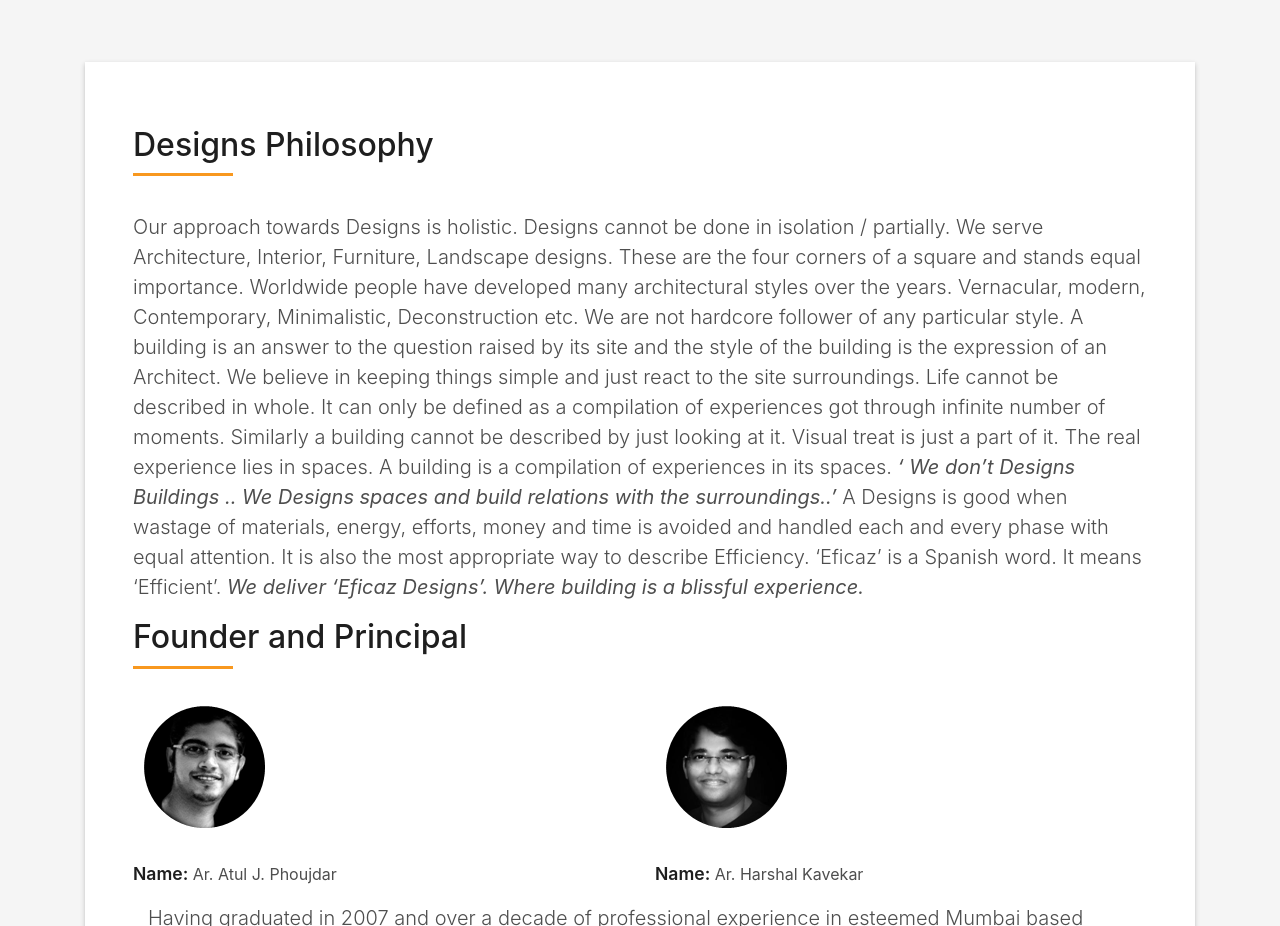
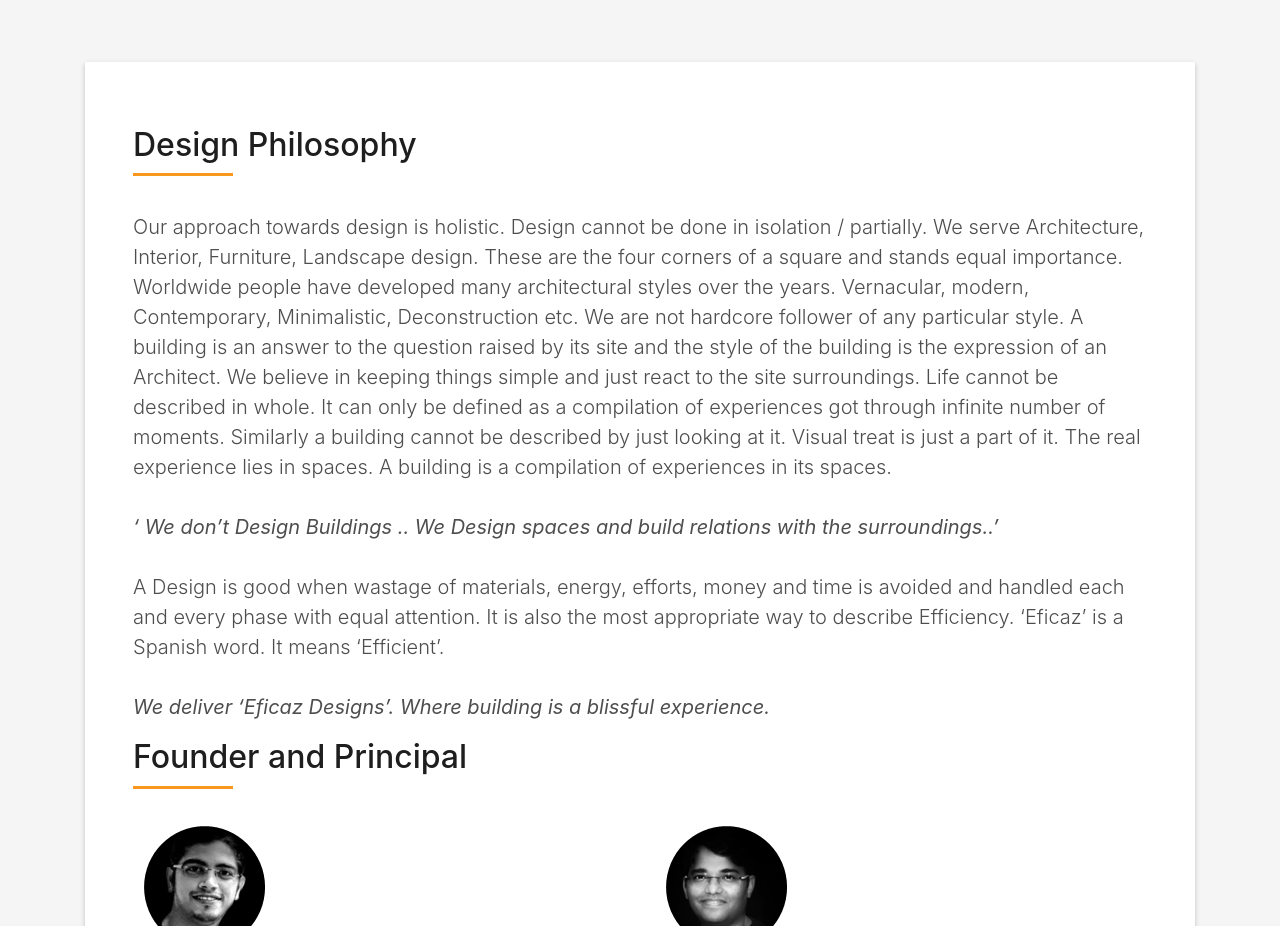
Before and after one commit to harshalkavekar/harshalkavekar.github.io, a plain HTML site: page index.html in a window 1280 px wide. Shown: the part 802-1728 px from the top of the page. Drawn offline with Linux system fonts and the light colour scheme; files whose address does not match are found by name.

Commit message:
Made all necessary changes

```diff
--- a/index.html
+++ b/index.html
@@ -96,13 +96,13 @@
                 <div class="about-me pt-4 pt-md-0">
                   <div class="title-box-2">
                     <h5 class="title-left">
-                      Designs Philosophy
+                      Design Philosophy
                     </h5>
                   </div>
 
                   <p class="lead">
-                    Our approach towards Designs is holistic. Designs cannot be done in isolation / partially. We serve
-                    Architecture, Interior, Furniture, Landscape designs. These are the four corners of a square and
+                    Our approach towards design is holistic. Design cannot be done in isolation / partially. We serve
+                    Architecture, Interior, Furniture, Landscape design. These are the four corners of a square and
                     stands equal importance.
                     Worldwide people have developed many architectural styles over the years. Vernacular, modern,
                     Contemporary, Minimalistic, Deconstruction etc. We are not hardcore follower of any particular
@@ -113,12 +113,21 @@
                     through infinite number of moments. Similarly a building cannot be described by just looking at it.
                     Visual treat is just a part of it. The real experience lies in spaces. A building is a compilation
                     of experiences in its spaces.
-                    <b><i>‘ We don’t Designs Buildings .. We Designs spaces and build relations with the
+                    <br/>
+                    <br/>
+
+                    <b><i>‘ We don’t Design Buildings .. We Design spaces and build relations with the
                         surroundings..’</i></b>
-                    A Designs is good when wastage of materials, energy, efforts, money and time is avoided and handled
+                    <br/>
+                    <br/>
+                    A Design is good when wastage of materials, energy, efforts, money and time is avoided and handled
                     each and every phase with equal attention. It is also the most appropriate way to describe
                     Efficiency. ‘Eficaz’ is a Spanish word. It means ‘Efficient’.
+                    <br/>
+                    <br/>
+
                     <b><i>We deliver ‘Eficaz Designs’. Where building is a blissful experience.</i></b>
+                    <br/>
 
                   </p>
 
```
